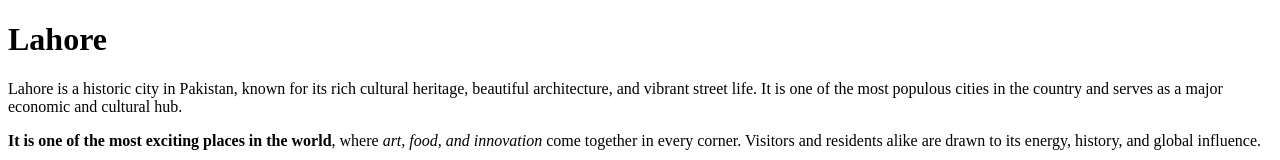
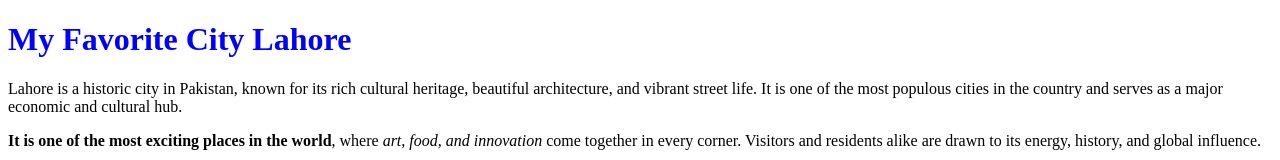
Before and after one commit to munisnauman1/munisnauman1.github.io, a plain HTML site: page Class-Exercises/Week2EX1.html in a window 1280 px wide. Shown: the top 160 px of the page. Drawn offline with Linux system fonts and the light colour scheme.

Commit message:
Update Week2EX1.html

```diff
--- a/Class-Exercises/Week2EX1.html
+++ b/Class-Exercises/Week2EX1.html
@@ -3,10 +3,10 @@
 <head>
   <meta charset="UTF-8">
   <meta name="viewport" content="width=device-width, initial-scale=1.0">
-  <title>City</title>
+  <title>My Favorite City Lahore</title>
 </head>
 <body>
-  <h1>Lahore</h1>
+  <h1 style="color: blue;">My Favorite City Lahore</h1>
   <p>Lahore is a historic city in Pakistan, known for its rich cultural heritage, beautiful architecture, and vibrant street life. It is one of the most populous cities in the country and serves as a major economic and cultural hub.</p>
   <p><strong>It is one of the most exciting places in the world</strong>, where <em>art, food, and innovation</em> come together in every corner. Visitors and residents alike are drawn to its energy, history, and global influence.</p>
 
```
